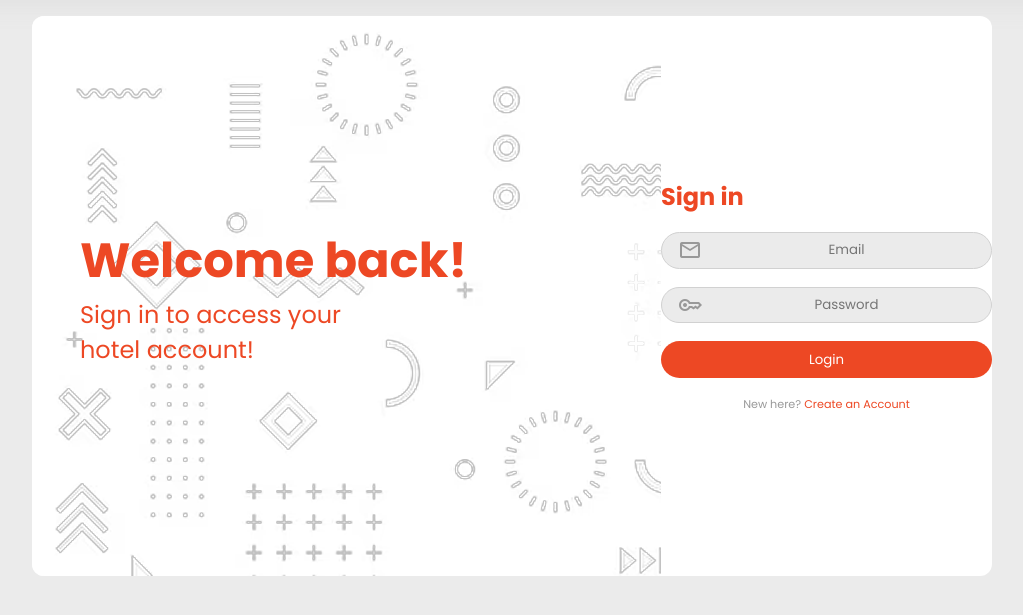
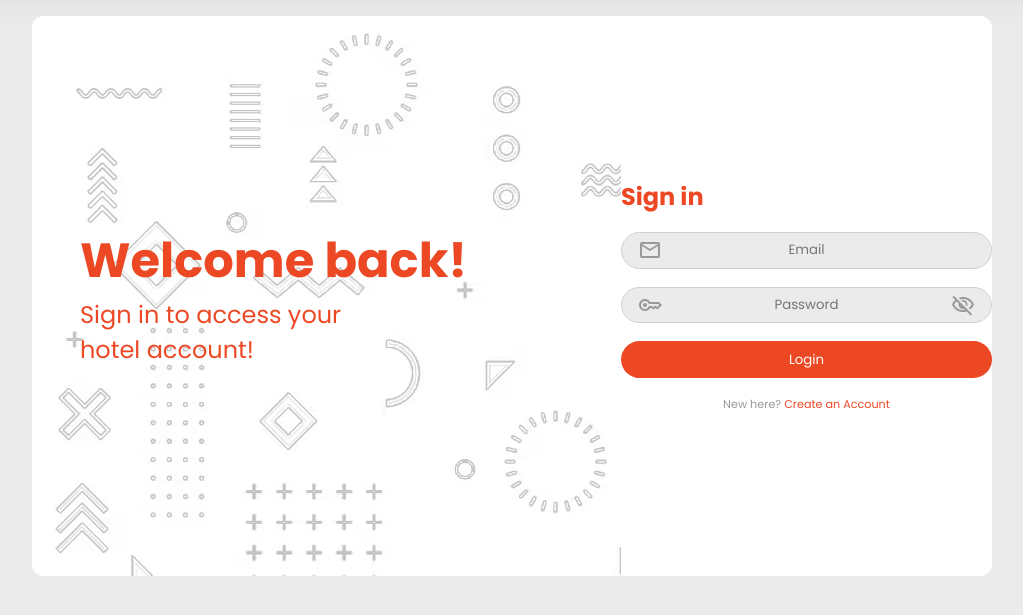
Before and after one commit to JockaMt/Visione_del_paradiso, a Flask app: page /login in a window 1280 px wide. Shown: the part 64-679 px from the top of the page, without its empty margins (128-1151 px from the left). Run offline with Flask 3, Linux system fonts and the light colour scheme.

Commit message:
🛠 - Add visibility button with JavaScript

```diff
--- a/api_vdp/static/styles/index.css
+++ b/api_vdp/static/styles/index.css
@@ -182,6 +182,19 @@
     color: white;
 }
 
+.pass {
+    padding-right: 1rem;
+}
+
+.visibility_btn {
+    display: flex;
+    justify-content: center;
+    color: #999999;
+    background-color: transparent;
+    outline: none;
+    cursor: pointer;
+}
+
 .error-msg {
     text-align: center;
     color: rgb(209, 7, 7)
--- a/api_vdp/templates/login.html
+++ b/api_vdp/templates/login.html
@@ -14,13 +14,24 @@
                 <span class="material-symbols-outlined">mail</span>
                 <input type="email" name="m4il" required placeholder="Email">
             </div>
-            <div class="input-field">
+            <div class="input-field pass">
                 <span class="material-symbols-outlined">key</span>
-                <input type="password" name="p4ss" required placeholder="Password"></div>
+                <input type="password" name="p4ss" required placeholder="Password" id="_pass">
+                <button class="visibility_btn" type="button" onclick="toggle()">
+                    <span class="material-symbols-outlined" id="visibility_icon">visibility_off</span>
+                </button>
+            </div>
             <input type="submit" value="Login" class="input-button">
         </form>
         <p class="login-create">New here? <a href="/register">Create an Account</a></p>
     </div>
 </div>
-
+<script>
+    let input = document.getElementById("_pass")
+    let input_icon = document.getElementById("visibility_icon")
+    const toggle = () => {
+        input.type = (input.type=='password') ? 'text' : 'password';
+        input_icon.innerText = (input.type=='password') ? 'visibility_off' : 'visibility'
+    }
+</script>
 {% endblock %}
```
